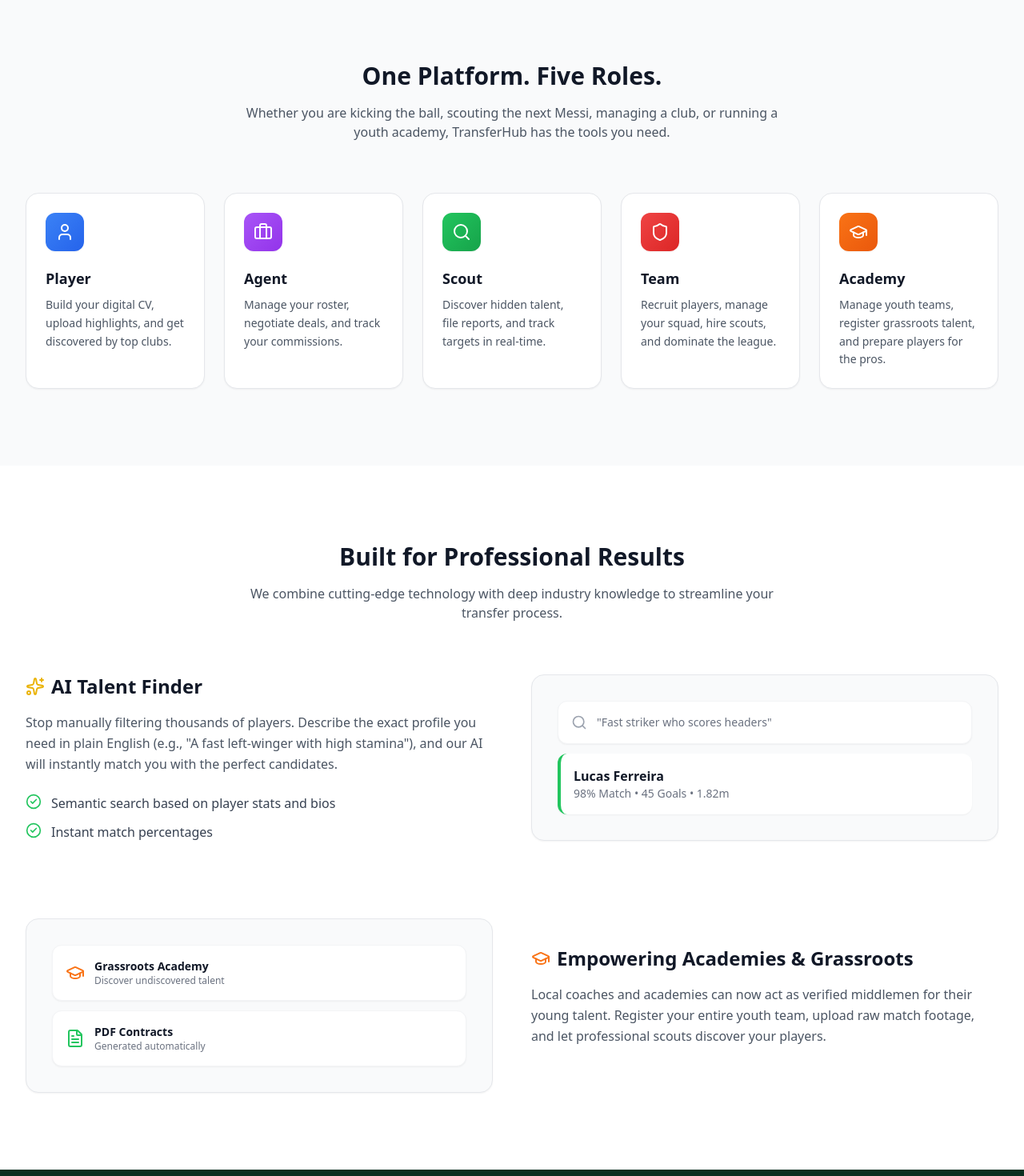
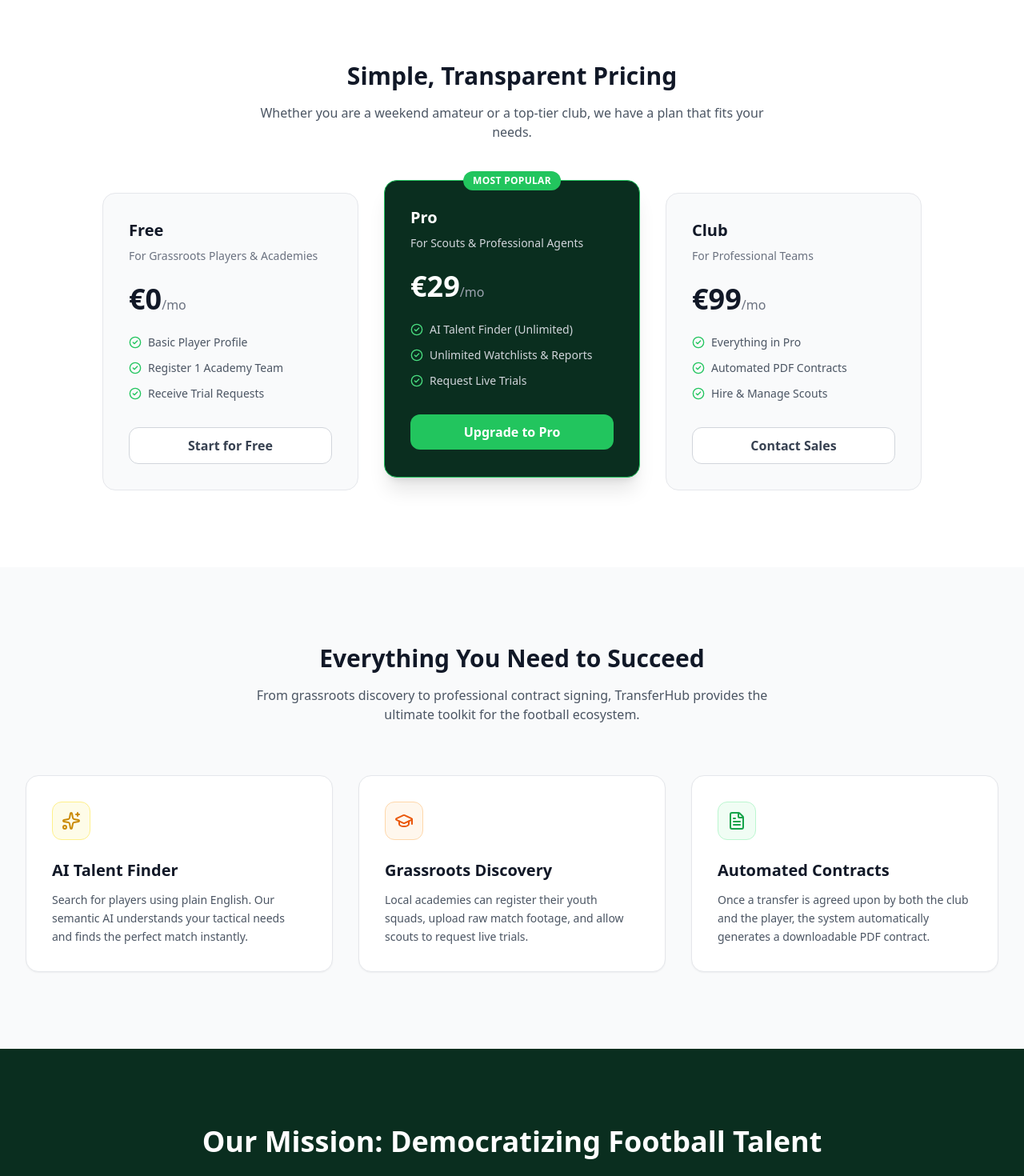
Before and after one commit to manucho10/complete-football-player-transfer-management-system, a React (Create React App) app: page / in a window 1280 px wide. Shown: the part 740-2210 px from the top of the page at 80% size. Built offline with nearby package versions, Linux system fonts and the light colour scheme; no server answers.

Commit message:
Update project

```diff
--- a/src/pages/landing.jsx
+++ b/src/pages/landing.jsx
@@ -95,129 +95,114 @@ const Landing = () => {
             </div>
 
             {/* ==================== ROLE CARDS ==================== */}
-            <div id="Features" className="py-24 bg-gray-50">
+            {/* ==================== PRICING ==================== */}
+            <div id="pricing" className="py-24 bg-white">
                 <div className="max-w-7xl mx-auto px-4 sm:px-6 lg:px-8">
                     <div className="text-center mb-16">
-                        <h2 className="text-3xl font-bold text-gray-900 mb-4">One Platform. Five Roles.</h2>
-                        <p className="text-gray-600 max-w-2xl mx-auto">Whether you are kicking the ball, scouting the next Messi, managing a club, or running a youth academy, TransferHub has the tools you need.</p>
+                        <h2 className="text-3xl font-bold text-gray-900 mb-4">Simple, Transparent Pricing</h2>
+                        <p className="text-gray-600 max-w-2xl mx-auto">Whether you are a weekend amateur or a top-tier club, we have a plan that fits your needs.</p>
                     </div>
 
-                    {/* 5 Column Grid with responsive wrap */}
-                    <div className="grid grid-cols-1 sm:grid-cols-2 lg:grid-cols-5 gap-6">
-                        {roles.map((role, idx) => (
-                            <div key={idx} className="bg-white rounded-2xl p-6 border border-gray-200 shadow-sm hover:shadow-md transition-all flex flex-col">
-                                <div className={`w-12 h-12 rounded-xl bg-gradient-to-br ${role.color} flex items-center justify-center mb-5 text-white shadow-sm`}>
-                                    {role.icon}
-                                </div>
-                                <h3 className="text-lg font-bold text-gray-900 mb-2">{role.title}</h3>
-                                <p className="text-sm text-gray-600 leading-relaxed flex-1">{role.desc}</p>
-                            </div>
-                        ))}
+                    <div className="grid grid-cols-1 md:grid-cols-3 gap-8 max-w-5xl mx-auto">
+                        {/* Plan 1 */}
+                        <div className="bg-gray-50 rounded-2xl p-8 border border-gray-200 flex flex-col">
+                            <h3 className="text-xl font-bold text-gray-900 mb-2">Free</h3>
+                            <p className="text-sm text-gray-500 mb-6">For Grassroots Players & Academies</p>
+                            <div className="text-4xl font-extrabold text-gray-900 mb-6">€0<span className="text-base font-medium text-gray-500">/mo</span></div>
+                            <ul className="space-y-3 mb-8 flex-1">
+                                <li className="flex items-center gap-2 text-sm text-gray-600"><CheckCircle2 className="w-4 h-4 text-green-500" /> Basic Player Profile</li>
+                                <li className="flex items-center gap-2 text-sm text-gray-600"><CheckCircle2 className="w-4 h-4 text-green-500" /> Register 1 Academy Team</li>
+                                <li className="flex items-center gap-2 text-sm text-gray-600"><CheckCircle2 className="w-4 h-4 text-green-500" /> Receive Trial Requests</li>
+                            </ul>
+                            <button onClick={() => navigate('/register')} className="w-full py-2.5 bg-white border border-gray-300 text-gray-700 font-bold rounded-xl hover:bg-gray-100 transition-colors">Start for Free</button>
+                        </div>
+
+                        {/* Plan 2 (Highlighted) */}
+                        <div className="bg-[#0a2e1f] rounded-2xl p-8 border border-green-500 shadow-xl relative transform md:-translate-y-4">
+                            <div className="absolute top-0 left-1/2 -translate-x-1/2 -translate-y-1/2 bg-green-500 text-white text-xs font-bold px-3 py-1 rounded-full uppercase tracking-wide">Most Popular</div>
+                            <h3 className="text-xl font-bold text-white mb-2">Pro</h3>
+                            <p className="text-sm text-gray-300 mb-6">For Scouts & Professional Agents</p>
+                            <div className="text-4xl font-extrabold text-white mb-6">€29<span className="text-base font-medium text-gray-400">/mo</span></div>
+                            <ul className="space-y-3 mb-8 flex-1">
+                                <li className="flex items-center gap-2 text-sm text-gray-300"><CheckCircle2 className="w-4 h-4 text-green-400" /> AI Talent Finder (Unlimited)</li>
+                                <li className="flex items-center gap-2 text-sm text-gray-300"><CheckCircle2 className="w-4 h-4 text-green-400" /> Unlimited Watchlists & Reports</li>
+                                <li className="flex items-center gap-2 text-sm text-gray-300"><CheckCircle2 className="w-4 h-4 text-green-400" /> Request Live Trials</li>
+                            </ul>
+                            <button onClick={() => navigate('/register')} className="w-full py-2.5 bg-green-500 text-white font-bold rounded-xl hover:bg-green-600 transition-colors">Upgrade to Pro</button>
+                        </div>
+
+                        {/* Plan 3 */}
+                        <div className="bg-gray-50 rounded-2xl p-8 border border-gray-200 flex flex-col">
+                            <h3 className="text-xl font-bold text-gray-900 mb-2">Club</h3>
+                            <p className="text-sm text-gray-500 mb-6">For Professional Teams</p>
+                            <div className="text-4xl font-extrabold text-gray-900 mb-6">€99<span className="text-base font-medium text-gray-500">/mo</span></div>
+                            <ul className="space-y-3 mb-8 flex-1">
+                                <li className="flex items-center gap-2 text-sm text-gray-600"><CheckCircle2 className="w-4 h-4 text-green-500" /> Everything in Pro</li>
+                                <li className="flex items-center gap-2 text-sm text-gray-600"><CheckCircle2 className="w-4 h-4 text-green-500" /> Automated PDF Contracts</li>
+                                <li className="flex items-center gap-2 text-sm text-gray-600"><CheckCircle2 className="w-4 h-4 text-green-500" /> Hire & Manage Scouts</li>
+                            </ul>
+                            <button onClick={() => navigate('/register')} className="w-full py-2.5 bg-white border border-gray-300 text-gray-700 font-bold rounded-xl hover:bg-gray-100 transition-colors">Contact Sales</button>
+                        </div>
                     </div>
                 </div>
             </div>
-
             {/* ==================== FEATURES ==================== */}
-            <div id="pricing" className="py-24 bg-white">
+            {/* ==================== FEATURES ==================== */}
+            <div id="features" className="py-24 bg-gray-50">
                 <div className="max-w-7xl mx-auto px-4 sm:px-6 lg:px-8">
                     <div className="text-center mb-16">
-                        <h2 className="text-3xl font-bold text-gray-900 mb-4">Built for Professional Results</h2>
-                        <p className="text-gray-600 max-w-2xl mx-auto">We combine cutting-edge technology with deep industry knowledge to streamline your transfer process.</p>
+                        <h2 className="text-3xl font-bold text-gray-900 mb-4">Everything You Need to Succeed</h2>
+                        <p className="text-gray-600 max-w-2xl mx-auto">From grassroots discovery to professional contract signing, TransferHub provides the ultimate toolkit for the football ecosystem.</p>
                     </div>
 
-                    {/* Feature 1: AI Talent Finder */}
-                    <div className="grid grid-cols-1 md:grid-cols-2 gap-12 items-center mb-24">
-                        <div>
-                            <h3 className="text-2xl font-bold text-gray-900 mb-4 flex items-center gap-2">
-                                <Sparkles className="w-6 h-6 text-yellow-500" /> AI Talent Finder
-                            </h3>
-                            <p className="text-gray-600 leading-relaxed mb-6">
-                                Stop manually filtering thousands of players. Describe the exact profile you need in plain English (e.g., "A fast left-winger with high stamina"), and our AI will instantly match you with the perfect candidates.
-                            </p>
-                            <ul className="space-y-3">
-                                <li className="flex items-start gap-3 text-gray-700 font-medium">
-                                    <CheckCircle2 className="w-5 h-5 text-green-500 shrink-0" />
-                                    <span>Semantic search based on player stats and bios</span>
-                                </li>
-                                <li className="flex items-start gap-3 text-gray-700 font-medium">
-                                    <CheckCircle2 className="w-5 h-5 text-green-500 shrink-0" />
-                                    <span>Instant match percentages</span>
-                                </li>
-                            </ul>
+                    <div className="grid grid-cols-1 md:grid-cols-3 gap-8">
+                        {/* Feature 1 */}
+                        <div className="bg-white rounded-2xl p-8 border border-gray-200 shadow-sm hover:shadow-md transition-shadow">
+                            <div className="w-12 h-12 bg-yellow-50 rounded-xl flex items-center justify-center mb-6 text-yellow-600 border border-yellow-200">
+                                <Sparkles className="w-6 h-6" />
+                            </div>
+                            <h3 className="text-xl font-bold text-gray-900 mb-3">AI Talent Finder</h3>
+                            <p className="text-sm text-gray-600 leading-relaxed">Search for players using plain English. Our semantic AI understands your tactical needs and finds the perfect match instantly.</p>
                         </div>
-                        <div className="bg-gray-50 rounded-2xl p-8 border border-gray-200 shadow-sm">
-                            <div className="bg-white rounded-xl p-4 shadow-sm mb-3 flex items-center gap-3 border border-gray-100">
-                                <Search className="w-5 h-5 text-gray-400" />
-                                <span className="text-gray-500 text-sm font-medium">"Fast striker who scores headers"</span>
+
+                        {/* Feature 2 */}
+                        <div className="bg-white rounded-2xl p-8 border border-gray-200 shadow-sm hover:shadow-md transition-shadow">
+                            <div className="w-12 h-12 bg-orange-50 rounded-xl flex items-center justify-center mb-6 text-orange-600 border border-orange-200">
+                                <GraduationCap className="w-6 h-6" />
                             </div>
-                            <div className="bg-white rounded-xl p-4 shadow-sm border-l-4 border-green-500">
-                                <p className="font-bold text-gray-900">Lucas Ferreira</p>
-                                <p className="text-sm text-gray-500 font-medium">98% Match • 45 Goals • 1.82m</p>
+                            <h3 className="text-xl font-bold text-gray-900 mb-3">Grassroots Discovery</h3>
+                            <p className="text-sm text-gray-600 leading-relaxed">Local academies can register their youth squads, upload raw match footage, and allow scouts to request live trials.</p>
+                        </div>
+
+                        {/* Feature 3 */}
+                        <div className="bg-white rounded-2xl p-8 border border-gray-200 shadow-sm hover:shadow-md transition-shadow">
+                            <div className="w-12 h-12 bg-green-50 rounded-xl flex items-center justify-center mb-6 text-green-600 border border-green-200">
+                                <FileText className="w-6 h-6" />
                             </div>
-                        </div>
-                    </div>
-
-                    {/* Feature 2: Grassroots & Media */}
-                    <div className="grid grid-cols-1 md:grid-cols-2 gap-12 items-center">
-                        <div className="order-2 md:order-1 bg-gray-50 rounded-2xl p-8 border border-gray-200 shadow-sm">
-                            <div className="flex flex-col gap-3">
-                                <div className="bg-white p-4 rounded-xl shadow-sm flex items-center gap-3 border border-gray-100">
-                                    <GraduationCap className="w-6 h-6 text-orange-500" />
-                                    <div>
-                                        <p className="text-sm font-bold text-gray-900">Grassroots Academy</p>
-                                        <p className="text-xs text-gray-500">Discover undiscovered talent</p>
-                                    </div>
-                                </div>
-                                <div className="bg-white p-4 rounded-xl shadow-sm flex items-center gap-3 border border-gray-100">
-                                    <FileText className="w-6 h-6 text-green-500" />
-                                    <div>
-                                        <p className="text-sm font-bold text-gray-900">PDF Contracts</p>
-                                        <p className="text-xs text-gray-500">Generated automatically</p>
-                                    </div>
-                                </div>
-                            </div>
-                        </div>
-                        <div className="order-1 md:order-2">
-                            <h3 className="text-2xl font-bold text-gray-900 mb-4 flex items-center gap-2">
-                                <GraduationCap className="w-6 h-6 text-orange-500" /> Empowering Academies & Grassroots
-                            </h3>
-                            <p className="text-gray-600 leading-relaxed mb-6">
-                                Local coaches and academies can now act as verified middlemen for their young talent. Register your entire youth team, upload raw match footage, and let professional scouts discover your players.
-                            </p>
+                            <h3 className="text-xl font-bold text-gray-900 mb-3">Automated Contracts</h3>
+                            <p className="text-sm text-gray-600 leading-relaxed">Once a transfer is agreed upon by both the club and the player, the system automatically generates a downloadable PDF contract.</p>
                         </div>
                     </div>
                 </div>
             </div>
 
+
             {/* ==================== FINAL CTA ==================== */}
+            {/* ==================== ABOUT ==================== */}
             <div id="about" className="bg-[#0a2e1f] py-24">
                 <div className="max-w-4xl mx-auto px-4 sm:px-6 lg:px-8 text-center">
-                    <h2 className="text-3xl sm:text-4xl font-bold text-white mb-6">Ready to make your next big move?</h2>
-                    <p className="text-lg text-gray-300 mb-10">Join thousands of players, academies, scouts, and clubs already using TransferHub.</p>
+                    <h2 className="text-3xl sm:text-4xl font-bold text-white mb-6">Our Mission: Democratizing Football Talent</h2>
+                    <p className="text-lg text-gray-300 mb-10 max-w-2xl mx-auto leading-relaxed">
+                        For too long, football talent has been locked behind geographic and financial barriers. TransferHub was built to bridge the gap between the streets of Nairobi, the youth academies of Brazil, and the biggest clubs in Europe. We believe the next Messi shouldn't be missed just because they weren't discovered.
+                    </p>
                     <button
                         onClick={() => navigate('/register')}
                         className="inline-flex items-center justify-center gap-2 bg-green-500 hover:bg-green-600 text-white font-bold py-4 px-10 rounded-xl transition-all shadow-lg"
                     >
-                        Create Free Account
+                        Join the Movement
                     </button>
                 </div>
             </div>
-
-            {/* Footer */}
-            <footer className="bg-white border-t border-gray-200 py-12">
-                <div className="max-w-7xl mx-auto px-4 sm:px-6 lg:px-8 flex flex-col md:flex-row justify-between items-center gap-6">
-                    <div className="flex items-center gap-2">
-                        <TrendingUp className="w-6 h-6 text-green-600" />
-                        <span className="text-xl font-bold text-gray-900">TransferHub</span>
-                    </div>
-                    <div className="flex gap-6 text-sm font-medium text-gray-500">
-                        <a href="#" className="hover:text-gray-900 transition-colors">Privacy Policy</a>
-                        <a href="#" className="hover:text-gray-900 transition-colors">Terms of Service</a>
-                        <a href="#" className="hover:text-gray-900 transition-colors">Contact</a>
-                    </div>
-                    <p className="text-sm text-gray-400">© 2026 TransferHub. All rights reserved.</p>
-                </div>
-            </footer>
         </div>
     );
 };
```
